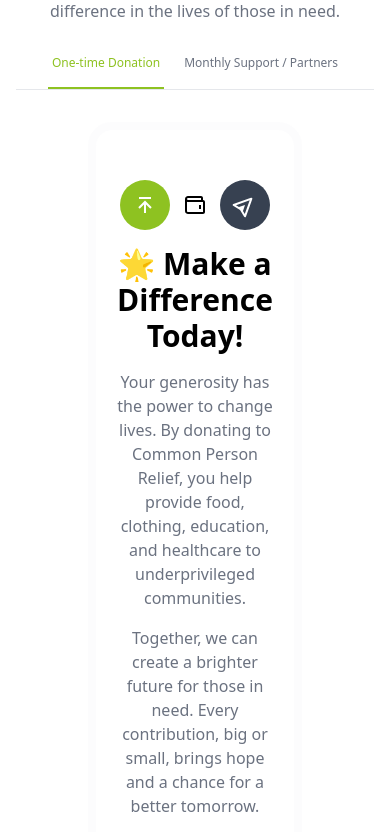
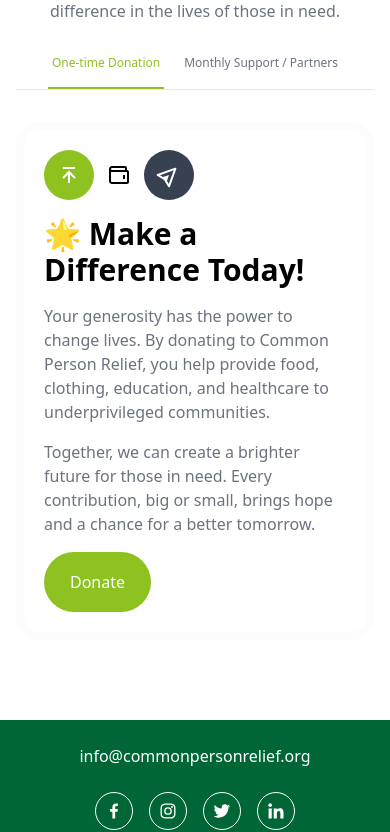
Before and after one commit to SirhmVFX/commonpersonrelief, a Next.js app: page /donate in a window 390 px wide. Shown: the part 1860-2692 px from the top of the page. Built offline with nearby package versions, Linux system fonts and the light colour scheme.

Commit message:
fix responsiveness

```diff
--- a/src/app/donate/page.tsx
+++ b/src/app/donate/page.tsx
@@ -151,8 +151,8 @@ export default function Donate() {
 
             <div className="mt-8">
               {activeTab === "onetime" && (
-                <div className="w-3/5 mx-auto p-[50px] border-8 border-gray-50/50 rounded-3xl flex flex-col justify-center items-center">
-                  <div className="flex justify-center">
+                <div className="md:w-3/5 mx-auto md:p-[50px] p-5 border-8 border-gray-50/50 rounded-3xl flex flex-col justify-center md:items-center">
+                  <div className="flex md:justify-center">
                     <div className="bg-primarycolor  flex justify-center items-center w-[50px] h-[50px] rounded-full">
                       <BiArrowToTop className="text-white w-6 h-6" />
                     </div>
@@ -165,7 +165,7 @@ export default function Donate() {
                     </div>
                   </div>
 
-                  <div className="flex flex-col gap-4 text-center my-4">
+                  <div className="flex flex-col gap-4 md:text-center my-4">
                     <h1 className="text-3xl font-bold">
                       🌟 Make a Difference Today!
                     </h1>
@@ -186,7 +186,7 @@ export default function Donate() {
               )}
               {activeTab === "monthly" && (
                 <div className="">
-                  <div className="text-center flex flex-col gap-4 items-center">
+                  <div className="md:text-center flex flex-col gap-4 md:items-center">
                     <h2 className="text-2xl font-medium mb-4">
                     🤝 Join as a Monthly Sponsor
                     </h2>
```
